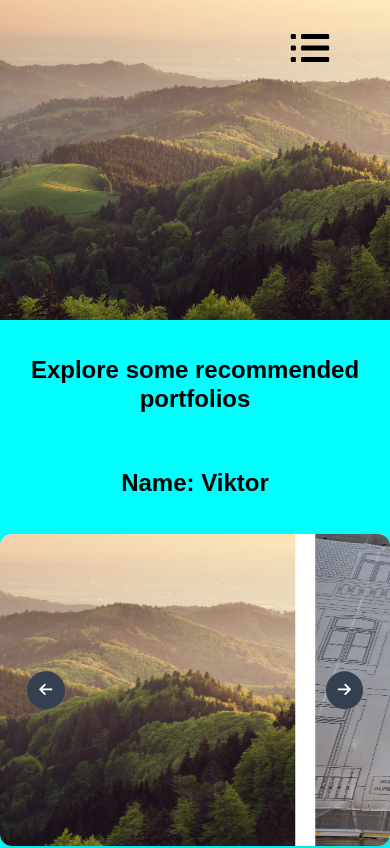
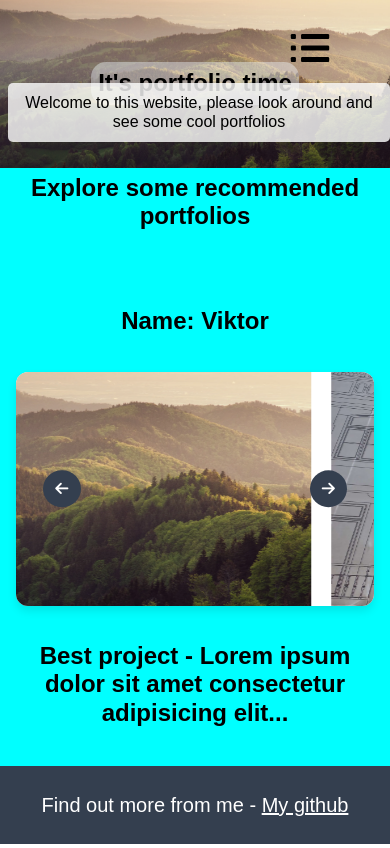
Before and after one commit to V1kata/Static-html-ablementor, a plain HTML site: page index.html in a window 390 px wide. Shown: the top 848 px of the page. Drawn offline with Linux system fonts and the light colour scheme.

Commit message:
styles change

```diff
--- a/css/mainpage.css
+++ b/css/mainpage.css
@@ -1,17 +1,60 @@
+.root {
+    height: 100vh;
+    display: flex;
+    flex-direction: column;
+}
+
+main {
+    display: flex;
+    flex-direction: column;
+    flex-grow: 1;
+}
+
 .main {
     background-image: url('../images/mainbackground.jpg');
     background-size: cover;
     background-position: center;
     background-repeat: no-repeat;
-    width: 100vw;
-    height: 20em;
+    width: 100%;
+    height: 40%;
+    flex-grow: 1;
+    display: flex;
+    position: relative;
+    flex-direction: column;
+    justify-content: center;
+    align-items: center;
+    text-align: center;
+}
+
+.main h1 {
+    margin: 0;
+    font-size: 2em;
+    background-color: rgba(240, 248, 255, 0.409);
+    padding: 0.3em;
+    border-radius: 15px;
+}
+
+.main p {
+    position: absolute;
+    bottom: 10px;
+    left: 2rem;
+    font-size: 1.4em;
+    background-color: rgba(255, 255, 255, 0.8);
+    padding: 10px;
+    border-radius: 5px;
+    align-self: flex-start;
 }
 
 .second-main {
-    background-color: aqua;
-    width: 100vw;
+    background-color: #00ffff;
+    width: 100%;
+    height: 73%;
     padding: 1em 0;
-    margin-bottom: 0;
+    margin: 0;
+    display: flex;
+    flex-direction: column;
+    justify-content: center;
+    flex-grow: 0.5;
 }
 
 .sec-wrapper {
@@ -20,10 +63,12 @@
     align-items: center;
     justify-content: space-between;
     flex-wrap: wrap;
+    padding: 1em;
 }
 
 .second-main>h1 {
     text-align: center;
+    margin-bottom: 1em;
 }
 
 .profile-data,
@@ -39,7 +84,6 @@
     max-width: 43em;
     width: 100%;
     height: 24em;
-    top: 0;
     background: #fff;
     align-items: center;
     justify-content: center;
@@ -121,17 +165,34 @@ footer a {
     .sec-wrapper {
         flex-direction: column;
     }
+
+    .main {
+        height: 30%;
+    }
+
+    .main h1 {
+        font-size: 1.5em;
+    }
+
+    .main p {
+        margin-left: 0.5em;
+        font-size: 1em;
+    }
 }
 
 @media (max-width: 768px) {
     .wrapper {
-        height: 70vw;
+        height: 50vw;
+    }
+
+    .main p {
+        left: 0;
     }
 }
 
 @media (max-width: 480px) {
     .wrapper {
-        height: 80vw;
+        height: 60vw;
     }
 
     i.button {
@@ -144,4 +205,8 @@ footer a {
         width: 31em;
         height: 21.4em;
     }
+
+    .main {
+        height: 20%;
+    }
 }
--- a/css/nav.css
+++ b/css/nav.css
@@ -10,6 +10,7 @@ header {
     position: relative;
     display: inline-block;
     margin: 1em 3em;
+    z-index: 1;
 }
 
 .dropdown ul {
--- a/index.html
+++ b/index.html
@@ -10,7 +10,7 @@
 </head>
 
 <body>
-
+    <div class="root">
         <header>
             <nav class="dropdown">
                 <svg id="dropdownIcon" fill="#000000" xmlns="http://www.w3.org/2000/svg" width="64px" height="64px"
@@ -18,17 +18,23 @@
                     <g id="SVGRepo_bgCarrier" stroke-width="0"></g>
                     <g id="SVGRepo_tracerCarrier" stroke-linecap="round" stroke-linejoin="round"></g>
                     <g id="SVGRepo_iconCarrier">
-                    <path d="M78,36H38c-1.1,0-2-0.9-2-2v-4c0-1.1,0.9-2,2-2H78c1.1,0,2,0.9,2,2v4C80,35.1,79.1,36,78,36z">
+                        <path
+                            d="M78,36H38c-1.1,0-2-0.9-2-2v-4c0-1.1,0.9-2,2-2H78c1.1,0,2,0.9,2,2v4C80,35.1,79.1,36,78,36z">
                         </path>
-                    <path d="M78,54H38c-1.1,0-2-0.9-2-2v-4c0-1.1,0.9-2,2-2H78c1.1,0,2,0.9,2,2v4C80,53.1,79.1,54,78,54z">
+                        <path
+                            d="M78,54H38c-1.1,0-2-0.9-2-2v-4c0-1.1,0.9-2,2-2H78c1.1,0,2,0.9,2,2v4C80,53.1,79.1,54,78,54z">
                         </path>
-                    <path d="M26,54h-4c-1.1,0-2-0.9-2-2v-4c0-1.1,0.9-2,2-2h4c1.1,0,2,0.9,2,2v4C28,53.1,27.1,54,26,54z">
+                        <path
+                            d="M26,54h-4c-1.1,0-2-0.9-2-2v-4c0-1.1,0.9-2,2-2h4c1.1,0,2,0.9,2,2v4C28,53.1,27.1,54,26,54z">
                         </path>
-                    <path d="M26,36h-4c-1.1,0-2-0.9-2-2v-4c0-1.1,0.9-2,2-2h4c1.1,0,2,0.9,2,2v4C28,35.1,27.1,36,26,36z">
+                        <path
+                            d="M26,36h-4c-1.1,0-2-0.9-2-2v-4c0-1.1,0.9-2,2-2h4c1.1,0,2,0.9,2,2v4C28,35.1,27.1,36,26,36z">
                         </path>
-                    <path d="M26,72h-4c-1.1,0-2-0.9-2-2v-4c0-1.1,0.9-2,2-2h4c1.1,0,2,0.9,2,2v4C28,71.1,27.1,72,26,72z">
+                        <path
+                            d="M26,72h-4c-1.1,0-2-0.9-2-2v-4c0-1.1,0.9-2,2-2h4c1.1,0,2,0.9,2,2v4C28,71.1,27.1,72,26,72z">
                         </path>
-                    <path d="M78,72H38c-1.1,0-2-0.9-2-2v-4c0-1.1,0.9-2,2-2H78c1.1,0,2,0.9,2,2v4C80,71.1,79.1,72,78,72z">
+                        <path
+                            d="M78,72H38c-1.1,0-2-0.9-2-2v-4c0-1.1,0.9-2,2-2H78c1.1,0,2,0.9,2,2v4C80,71.1,79.1,72,78,72z">
                         </path>
                     </g>
                 </svg>
@@ -41,7 +47,9 @@
 
         <main>
             <section class="main">
+                <h1>It's portfolio time</h1>
 
+                <p>Welcome to this website, please look around and see some cool portfolios</p>
             </section>
 
             <section class="second-main">
@@ -75,6 +83,8 @@
         <footer>
             <p>Find out more from me - <a href="https://github.com/V1kata">My github</a></p>
         </footer>
+
+    </div>
 
     <script>
         const wrapper = document.querySelector(".wrapper"),
```
Lines whose indentation alone changed are shown as unchanged.
